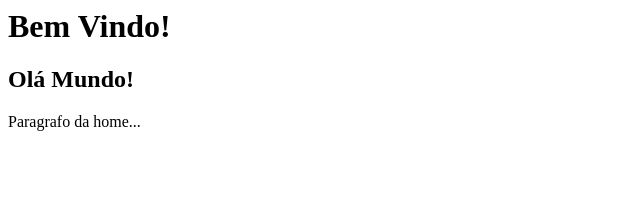
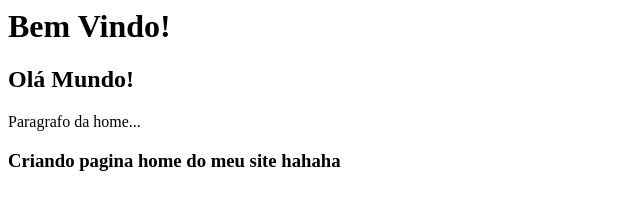
Before and after one commit to KaiqueMDEV/curso_github, a plain HTML site: page index.html in a window 1280 px wide. Shown: the whole page, without its empty margins (0-640 px from the left). Drawn offline with Linux system fonts and the light colour scheme.

Commit message:
Adicionei mais texto ao index.html na branch home

```diff
--- a/index.html
+++ b/index.html
@@ -1,3 +1,5 @@
 <h1> Bem Vindo! </h1>
 <h2> Olá Mundo!  </h2>
 <p>Paragrafo da home...</p>
+
+<h3>Criando pagina home do meu site hahaha</h3>
```
